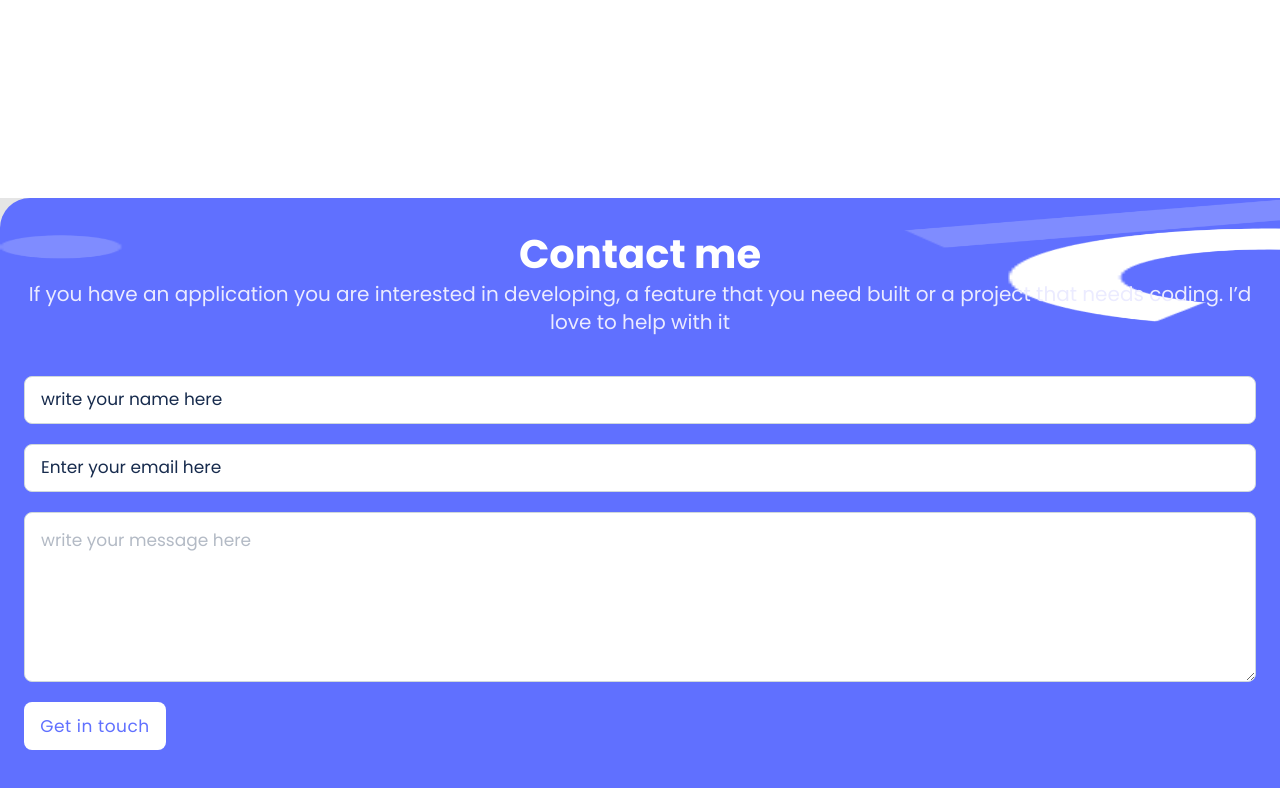
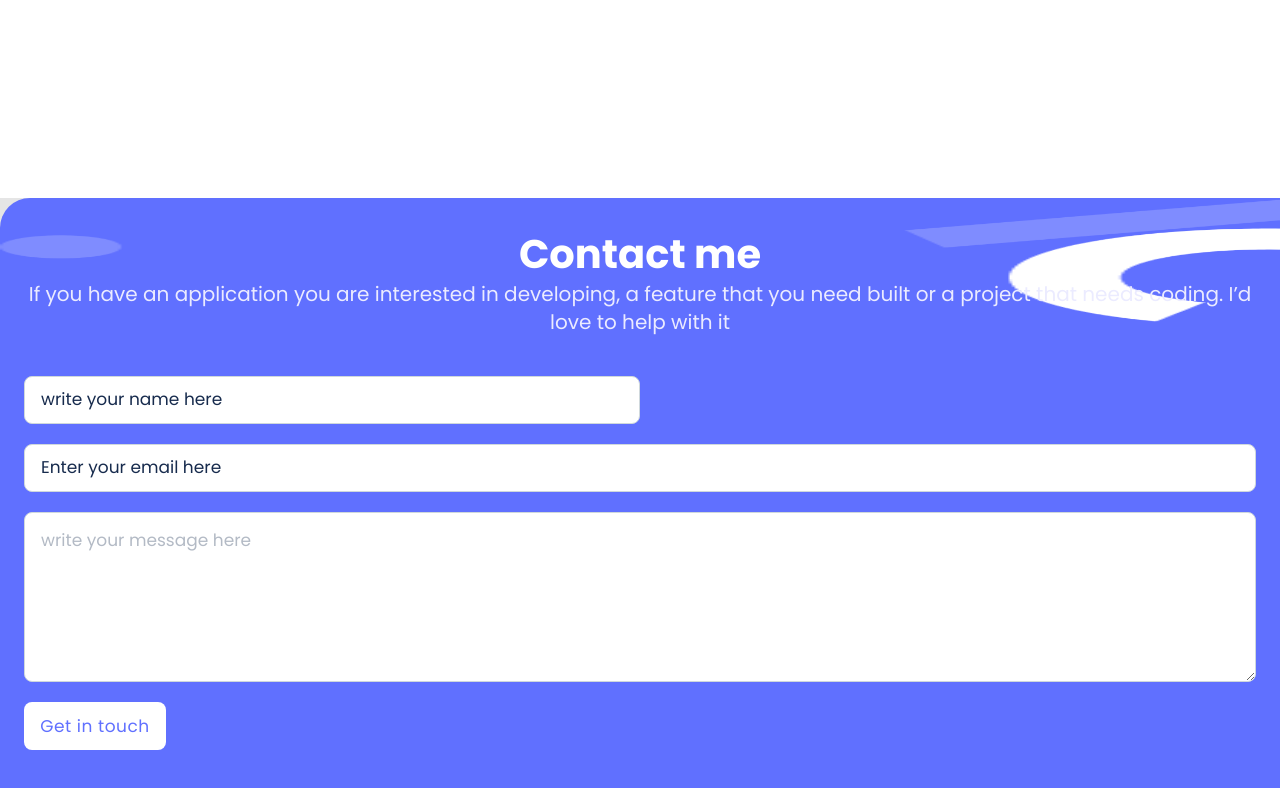
Before and after one commit to alphym/portfolio, a website: page index.html in a window 1280 px wide. In both pictures the pointer is over the input "write your name here". Shown: the part 4631-5419 px from the top of the page. Drawn offline with Linux system fonts and the light colour scheme.

Commit message:
add transition to the input text form

```diff
--- a/style.css
+++ b/style.css
@@ -637,4 +637,9 @@ form textarea:focus {
     gap: 20px;
     list-style: none;
   }
+  input[type=text] {
+    transition: width 2s;
+  }
+  input[type=text]:hover {
+    width: 50%;}
 }
```
